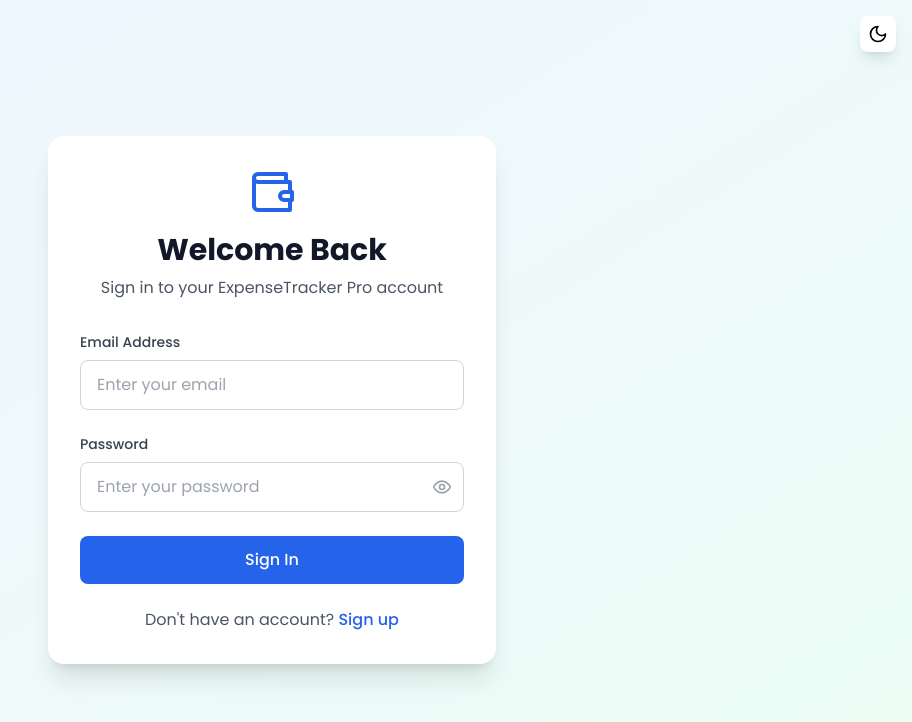
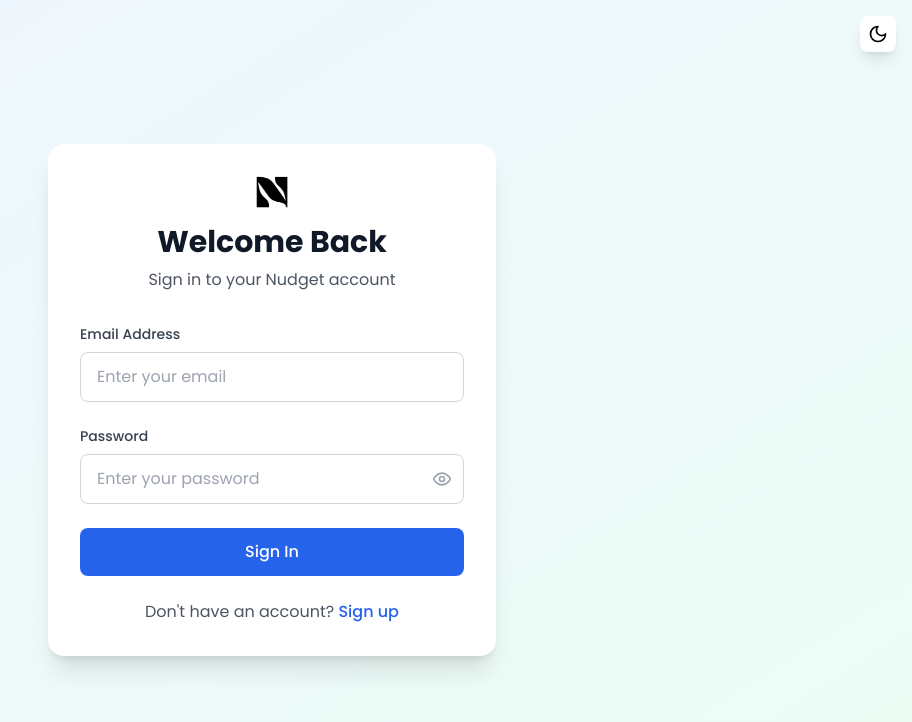
Before and after one commit to Arnav2722/Nudget-Expense-Tracker, a React (Vite) app: page /login in a window 1280 px wide. Shown: the top 722 px of the page, without its empty margins (368-1280 px from the left). Built offline with nearby package versions, Linux system fonts and the light colour scheme; no server answers.

Commit message:
made changes in login and register

```diff
--- a/src/pages/Login.tsx
+++ b/src/pages/Login.tsx
@@ -5,6 +5,8 @@
 import { motion } from 'framer-motion';
 import { Eye, EyeOff, Wallet, Moon, Sun } from 'lucide-react';
 import toast from 'react-hot-toast';
+import lightModeLogo from '../assets/lightModeLogo.png';
+
 
 const Login: React.FC = () => {
   const [email, setEmail] = useState('');
@@ -57,11 +59,16 @@
       >
         <div className="text-center mb-8">
           <div className="flex items-center justify-center mb-4">
-            <Wallet className="h-12 w-12 text-primary-600" />
+          <img
+            src={lightModeLogo}
+            alt="Wallet Icon"
+            className="h-8 w-8"
+          />
+          <div></div>
           </div>
           <h1 className="text-2xl sm:text-3xl font-bold text-gray-900 dark:text-white">Welcome Back</h1>
           <p className="text-sm sm:text-base text-gray-600 dark:text-gray-400 mt-2">
-            Sign in to your ExpenseTracker Pro account
+            Sign in to your Nudget account
           </p>
         </div>
 
--- a/src/pages/Register.tsx
+++ b/src/pages/Register.tsx
@@ -5,6 +5,8 @@
 import { motion } from 'framer-motion';
 import { Eye, EyeOff, Wallet, Moon, Sun } from 'lucide-react';
 import toast from 'react-hot-toast';
+import lightModeLogo from '../assets/lightModeLogo.png';
+
 
 const Register: React.FC = () => {
   const [formData, setFormData] = useState({
@@ -79,7 +81,11 @@
       >
         <div className="text-center mb-8">
           <div className="flex items-center justify-center mb-4">
-            <Wallet className="h-12 w-12 text-primary-600" />
+          <img
+            src={lightModeLogo}
+            alt="Wallet Icon"
+            className="h-8 w-8"
+          />
           </div>
           <h1 className="text-2xl sm:text-3xl font-bold text-gray-900 dark:text-white">Create Account</h1>
           <p className="text-sm sm:text-base text-gray-600 dark:text-gray-400 mt-2">
```
